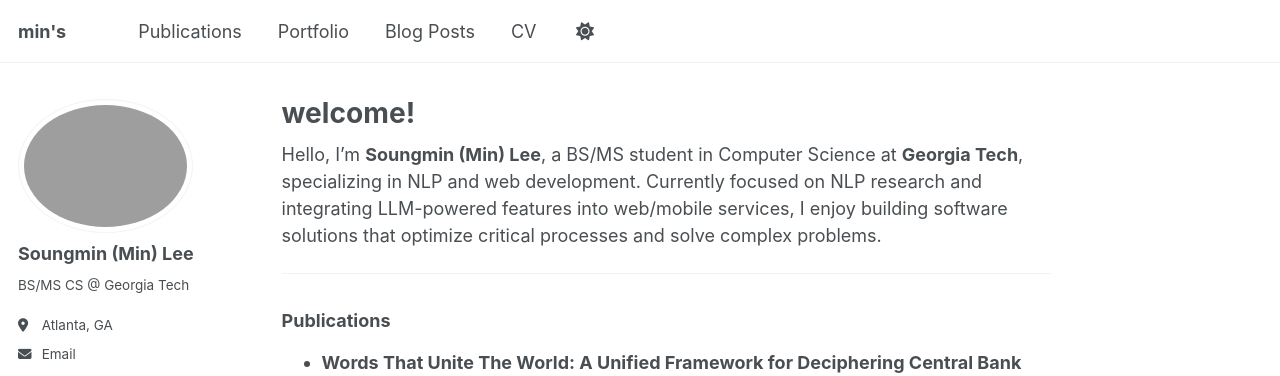
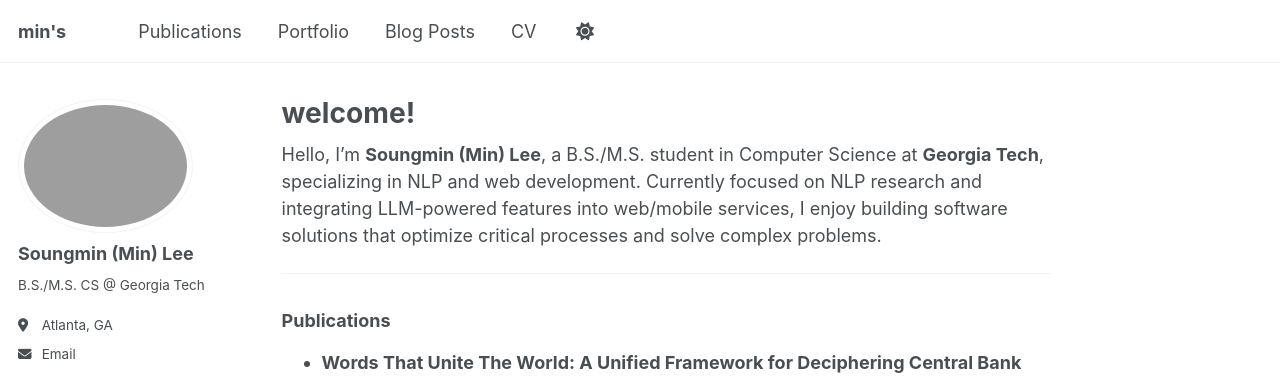
Before and after one commit to minovermax/minovermax.github.io, a Jekyll site: the page built from _pages/about.md, in a window 1280 px wide and 900 px high. Shown: the top 376 px of the window. Built offline with Jekyll 4.4.1, drawn with Linux system fonts in a browser that asks for light colours; a script that is not in the unit is left out.

Commit message:
01/14/26 update

```diff
--- a/_config.yml
+++ b/_config.yml
@@ -15,7 +15,7 @@ author:
   avatar           : "profile.jpeg"     # place images/profile.png (see note below)
   name             : "Soungmin (Min) Lee"
   pronouns         :                   # optional
-  bio              : "BS/MS CS @ Georgia Tech"
+  bio              : "B.S./M.S. CS @ Georgia Tech"
   location         : "Atlanta, GA"
   employer         :                   # optional (e.g., "Georgia Tech")
   uri              :
--- a/_data/cv.json
+++ b/_data/cv.json
@@ -4,7 +4,7 @@
     "email": "minlee@gatech.edu",
     "phone": "",
     "website": "https://minovermax.github.io",
-    "summary": "BS/MS @ Georgia Tech · SDE Intern @ AWS",
+    "summary": "B.S./M.S. @ Georgia Tech",
     "location": {
       "address": "",
       "postalCode": "",
--- a/_pages/about.md
+++ b/_pages/about.md
@@ -7,7 +7,7 @@ redirect_from:
   - /about.html
 ---
 
-Hello, I'm **Soungmin (Min) Lee**, a BS/MS student in Computer Science at **Georgia Tech**, specializing in NLP and web development.
+Hello, I'm **Soungmin (Min) Lee**, a B.S./M.S. student in Computer Science at **Georgia Tech**, specializing in NLP and web development.
 Currently focused on NLP research and integrating LLM-powered features into web/mobile services, I enjoy building software solutions that optimize critical processes and solve complex problems.
 
 ---
```
